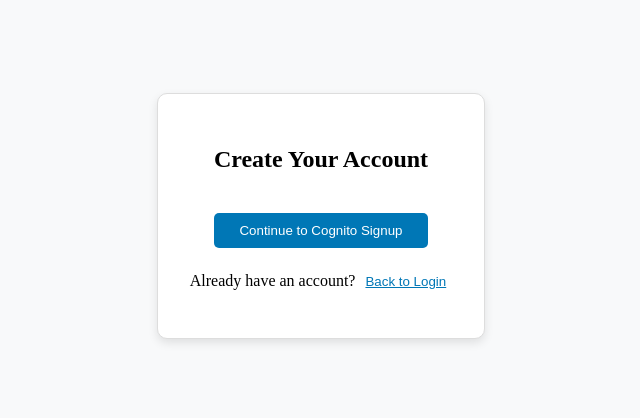
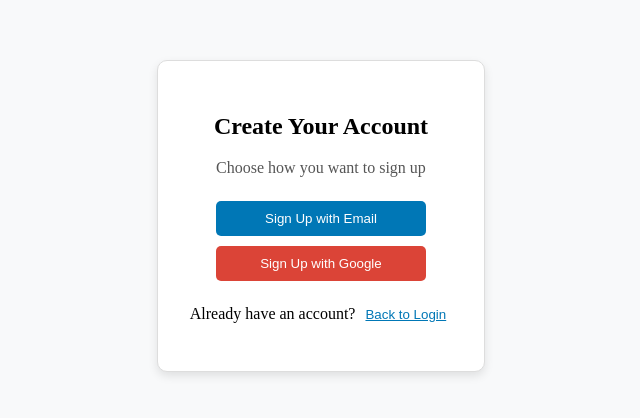
Before and after one commit to gitsaravanesh/lotus-lms-frontend, a React (Create React App) app: page /signup in a window 1280 px wide. Shown: the part 192-610 px from the top of the page, without its empty margins (319-959 px from the left). Built offline with nearby package versions, Linux system fonts and the light colour scheme.

Commit message:
signup page

```diff
--- a/src/components/Signup.js
+++ b/src/components/Signup.js
@@ -1,26 +1,39 @@
-// src/components/Signup.js
 import React from "react";
 import { useNavigate } from "react-router-dom";
 
 const COGNITO_DOMAIN = "https://lms-auth-dev-sarav.auth.ap-south-1.amazoncognito.com";
 const CLIENT_ID = "1gd98lgt6jqtletgio0e2us33n";
-const REDIRECT_URI = "https://dodyqytcfhwoe.cloudfront.net";
+const REDIRECT_URI = "https://dodyqytcfhwoe.cloudfront.net/";
 
 function Signup() {
   const navigate = useNavigate();
 
-  const handleSignup = () => {
+  // Signup via Cognito Hosted UI (Email)
+  const handleEmailSignup = () => {
     const signupUrl = `${COGNITO_DOMAIN}/signup?client_id=${CLIENT_ID}&response_type=code&redirect_uri=${REDIRECT_URI}`;
     window.location.href = signupUrl;
+  };
+
+  // Signup via Google (through Cognito Identity Provider)
+  const handleGoogleSignup = () => {
+    const googleUrl = `${COGNITO_DOMAIN}/oauth2/authorize?identity_provider=Google&client_id=${CLIENT_ID}&response_type=code&scope=email+openid+profile&redirect_uri=${REDIRECT_URI}`;
+    window.location.href = googleUrl;
   };
 
   return (
     <div style={styles.container}>
       <div style={styles.card}>
         <h2>Create Your Account</h2>
+        <p style={{ color: "#555", marginBottom: "1.5rem" }}>
+          Choose how you want to sign up
+        </p>
 
-        <button onClick={handleSignup} style={styles.emailBtn}>
-          Continue to Cognito Signup
+        <button onClick={handleEmailSignup} style={styles.emailBtn}>
+          Sign Up with Email
+        </button>
+        <br />
+        <button onClick={handleGoogleSignup} style={styles.googleBtn}>
+          Sign Up with Google
         </button>
 
         <p style={{ marginTop: "1.5rem" }}>
@@ -60,7 +73,17 @@
     border: "none",
     borderRadius: "5px",
     cursor: "pointer",
-    marginTop: "20px",
+    marginBottom: "10px",
+    width: "80%",
+  },
+  googleBtn: {
+    backgroundColor: "#db4437",
+    color: "white",
+    padding: "10px 25px",
+    border: "none",
+    borderRadius: "5px",
+    cursor: "pointer",
+    width: "80%",
   },
   linkBtn: {
     background: "none",
```
Also changed, not shown: 7 other files (tests, documents, lock files or other folders).
